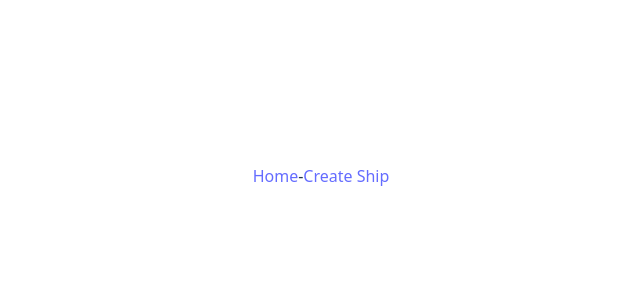
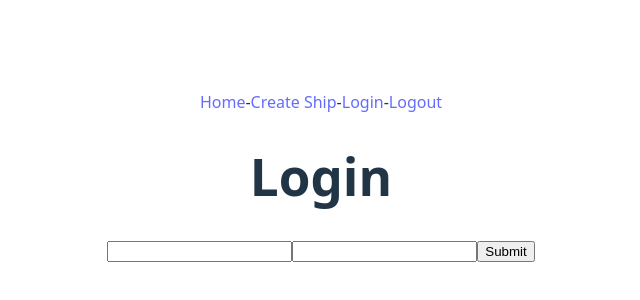
Before and after one commit to selinerdominik/shipmanager, a React (Vite) app in the folder frontend/: page /login in a window 1280 px wide. Before the commit this address had no page. Shown: the part 224-524 px from the top of the page, without its empty margins (319-959 px from the left). Built offline with nearby package versions, Linux system fonts and the light colour scheme.

Commit message:
Add authentication

```diff
--- a/frontend/src/App.tsx
+++ b/frontend/src/App.tsx
@@ -1,26 +1,28 @@
 import './App.css'
-import {Link, Route, Routes} from "react-router-dom";
+import {Route, Routes} from "react-router-dom";
 import ShipList from "./pages/ShipList.tsx";
 import ShipDetail from "./pages/ShipDetail.tsx";
 import ShipNewForm from "./pages/ShipNewForm.tsx";
 import ShipEditForm from "./pages/ShipEditForm.tsx";
+import Login from "./pages/Login.tsx";
+import AuthProvider from "./AuthProvider.tsx";
+import Menu from "./components/Menu.tsx";
 
 function App() {
 
   return (
+      <AuthProvider>
           <div className="p-4">
-          <nav className="mb-4 space-x-4">
-              <Link to="/">Home</Link>
-               -
-              <Link to="/create">Create Ship</Link>
-          </nav>
+              <Menu />
               <Routes>
                   <Route path="/" element={<ShipList />} />
                   <Route path="/ships/:id" element={<ShipDetail />} />
                   <Route path="/create" element={<ShipNewForm />} />
                   <Route path="/edit/:id" element={<ShipEditForm />} />
+                  <Route path="/login" element={<Login />} />
               </Routes>
           </div>
+      </AuthProvider>
   )
 }
 
--- /dev/null
+++ b/frontend/src/AuthProvider.tsx
@@ -0,0 +1,53 @@
+import {createContext, type ReactNode, useLayoutEffect, useState} from "react";
+
+type BasicAuth = {
+    login: (basicAuth: string) => void;
+    logout: () => void;
+    user: string | undefined;
+}
+
+type AuthProviderProps = {
+    children: ReactNode;
+}
+
+const BasicAuthContext = createContext<BasicAuth>({
+    login: () => {},
+    logout: () => {},
+    user: undefined,
+});
+
+export default function AuthProvider({children}: AuthProviderProps) {
+
+    const [user, setUser] = useState<string|undefined>(undefined);
+
+    const login = (basicAuth: string) => {
+        localStorage.setItem('basicAuth', basicAuth);
+        setUser(basicAuth);
+    }
+
+    const logout = () => {
+        localStorage.removeItem('basicAuth');
+        setUser(undefined);
+    }
+
+    useLayoutEffect(() => {
+        const basicAuth = localStorage.getItem('basicAuth');
+        if (basicAuth) {
+            setUser(basicAuth);
+        }
+    }, [])
+
+    const basicAuth = {
+        login,
+        logout,
+        user,
+    }
+
+    return (
+        <BasicAuthContext value={basicAuth}>
+            {children}
+        </BasicAuthContext>
+    )
+};
+
+export { BasicAuthContext }
--- a/frontend/src/api.ts
+++ b/frontend/src/api.ts
@@ -1,7 +1,9 @@
 import * as axios from "axios";
 
 const api = axios.default.create({
-    baseURL: "http://localhost:8080/api/"
+    baseURL: "http://localhost:8080/api/",
+    withCredentials: true
+
 });
 
 export type ShipInput = {
@@ -16,7 +18,15 @@ export type ShipOutput = {
     createdAt: string;
 }
 
-export const getAllShips = () => api.get<ShipOutput[]>('/ships');
-export const getShipById = (id: number) => api.get<ShipOutput>(`/ships/${id}`);
-export const createShip = (payload: ShipInput) => api.post('/ships', payload);
-export const updateShip = (id: number, payload: ShipInput) => api.put(`/ships/${id}`, payload);
+export const getAllShips = (authData: string) => api.get<ShipOutput[]>('/ships', {
+    headers: { 'Authorization': 'Basic ' + authData }
+});
+export const getShipById = (id: number, authData: string) => api.get<ShipOutput>(`/ships/${id}`, {
+    headers: { 'Authorization': 'Basic ' + authData }
+});
+export const createShip = (payload: ShipInput, authData: string) => api.post('/ships', payload, {
+    headers: { 'Authorization': 'Basic ' + authData }
+});
+export const updateShip = (id: number, payload: ShipInput, authData: string) => api.put(`/ships/${id}`, payload, {
+    headers: { 'Authorization': 'Basic ' + authData }
+});
--- /dev/null
+++ b/frontend/src/components/Menu.tsx
@@ -0,0 +1,22 @@
+import {Link, useNavigate} from "react-router-dom";
+import {BasicAuthContext} from "../AuthProvider.tsx";
+import {useContext} from "react";
+
+export default function Menu() {
+    const basicAuthContext = useContext(BasicAuthContext);
+    const navigate = useNavigate();
+    return (
+        <nav className="mb-4 space-x-4">
+            <Link to="/">Home</Link>
+            -
+            <Link to="/create">Create Ship</Link>
+            -
+            <Link to="/login">Login</Link>
+            -
+            <a href="#" onClick={() => {
+                basicAuthContext.logout();
+                navigate('/login');
+            }}>Logout</a>
+        </nav>
+    )
+}
--- /dev/null
+++ b/frontend/src/pages/Login.tsx
@@ -0,0 +1,25 @@
+import {useContext} from "react";
+import {BasicAuthContext} from "../AuthProvider.tsx";
+
+export default function Login() {
+    const basicAuthContext = useContext(BasicAuthContext);
+
+    const login = (e: React.FormEvent<HTMLFormElement>) => {
+        e.preventDefault();
+        const formData = new FormData(e.currentTarget);
+        const username = formData.get('username') as string;
+        const password = formData.get('password') as string;
+        basicAuthContext.login(window.btoa(username + ':' + password));
+    }
+
+    return(
+        <>
+            <h1>Login</h1>
+            <form onSubmit={login}>
+                <input type="text" name="username" />
+                <input type="password" name="password" />
+                <input type="submit" />
+            </form>
+        </>
+    )
+}
--- a/frontend/src/pages/ShipDetail.tsx
+++ b/frontend/src/pages/ShipDetail.tsx
@@ -1,19 +1,20 @@
 import {Link, useParams} from "react-router-dom";
-import {useEffect, useState} from "react";
+import {useContext, useEffect, useState} from "react";
 import {getShipById, type ShipOutput} from "../api.ts";
+import {BasicAuthContext} from "../AuthProvider.tsx";
 
 export default function ShipDetail() {
+    const authData = useContext(BasicAuthContext).user;
     const { id } = useParams();
     const [ship, setShip] = useState<ShipOutput>();
 
     useEffect(() => {
         if (!id) return;
-        getShipById(parseInt(id)).then(res => setShip(res.data)).catch(console.error);
-    }, [id]);
+        if (!authData) return;
+        getShipById(parseInt(id), authData).then(res => setShip(res.data)).catch(console.error);
+    }, [id, authData]);
 
     if (!ship) return <div>Loading...</div>;
-
-    console.log(ship);
 
     return (
         <div>
--- a/frontend/src/pages/ShipEditForm.tsx
+++ b/frontend/src/pages/ShipEditForm.tsx
@@ -1,9 +1,11 @@
 import * as React from "react";
-import {useEffect, useState} from "react";
+import {useContext, useEffect, useState} from "react";
 import {updateShip, type ShipInput, getShipById} from "../api.ts";
 import {useParams} from "react-router-dom";
+import {BasicAuthContext} from "../AuthProvider.tsx";
 
 export default function ShipEditForm() {
+    const authData = useContext(BasicAuthContext).user;
     const { id } = useParams();
     const [formData, setFormData] = useState<ShipInput>(
         {
@@ -14,11 +16,12 @@ export default function ShipEditForm() {
 
     useEffect(() => {
         if (!id) return;
-        getShipById(parseInt(id)).then(res => {
+        if (!authData) return;
+        getShipById(parseInt(id), authData).then(res => {
             const { name, description } = res.data;
             setFormData({ name, description})
         }).catch(console.error);
-    }, [id]);
+    }, [id, authData]);
 
     const handleChange = (e: React.ChangeEvent<HTMLInputElement | HTMLTextAreaElement>) => {
         setFormData({ ...formData, [e.target.name]: e.target.value});
@@ -27,11 +30,10 @@ export default function ShipEditForm() {
     const handleSubmit = (e: React.FormEvent) => {
         e.preventDefault();
         if (!id) return;
-        updateShip(parseInt(id), formData);
+        if (!authData) return;
+        updateShip(parseInt(id), formData, authData);
         return undefined;
     }
-
-    console.log(formData);
 
     return (
         <div>
--- a/frontend/src/pages/ShipList.tsx
+++ b/frontend/src/pages/ShipList.tsx
@@ -1,13 +1,16 @@
-import {useEffect, useState} from "react";
+import {useContext, useEffect, useState} from "react";
 import {getAllShips, type ShipOutput} from "../api.ts";
 import {Link} from "react-router-dom";
+import {BasicAuthContext} from "../AuthProvider.tsx";
 
 export default function ShipList() {
+    const authData = useContext(BasicAuthContext).user;
     const [ships, setShips] = useState<ShipOutput[]>([]);
 
     useEffect(() => {
-        getAllShips().then(res => setShips(res.data)).catch(console.error);
-    }, []);
+        if (!authData) return;
+        getAllShips(authData).then(res => setShips(res.data)).catch(console.error);
+    }, [authData]);
 
     return (
         <div>
--- a/frontend/src/pages/ShipNewForm.tsx
+++ b/frontend/src/pages/ShipNewForm.tsx
@@ -1,7 +1,9 @@
 import {createShip, type ShipInput} from "../api.ts";
-import {useState} from "react";
+import {useContext, useState} from "react";
+import {BasicAuthContext} from "../AuthProvider.tsx";
 
 export default function ShipNewForm() {
+    const authData = useContext(BasicAuthContext).user;
     const [formData, setFormData] = useState<ShipInput>({
         name: "",
         description: ""
@@ -14,7 +16,8 @@ export default function ShipNewForm() {
     const handleSubmit = async (e: React.FormEvent) => {
         e.preventDefault();
         try {
-            await createShip(formData);
+            if (!authData) return;
+            await createShip(formData, authData);
         } catch (e) {
             console.error(e);
         }
```
Lines whose indentation alone changed are shown as unchanged.
